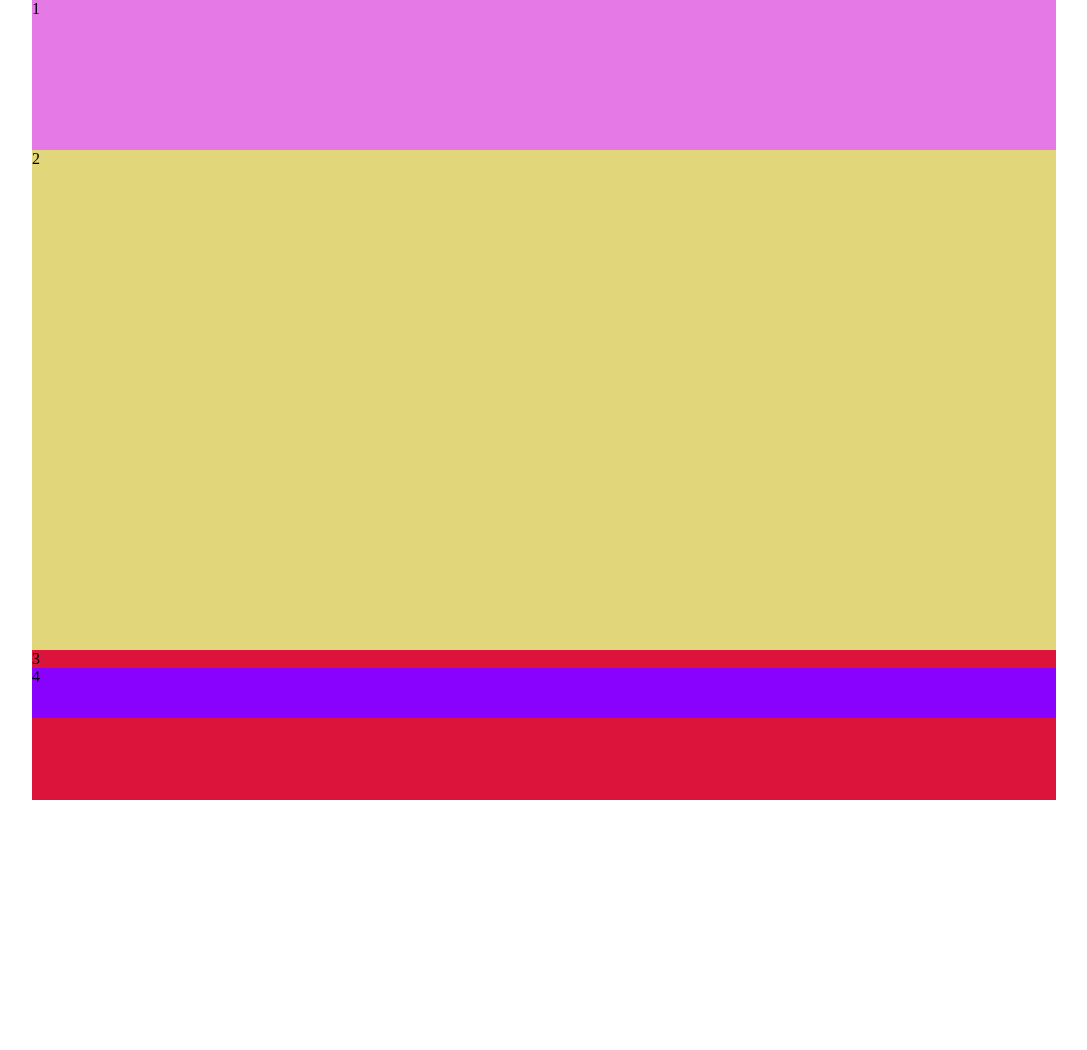
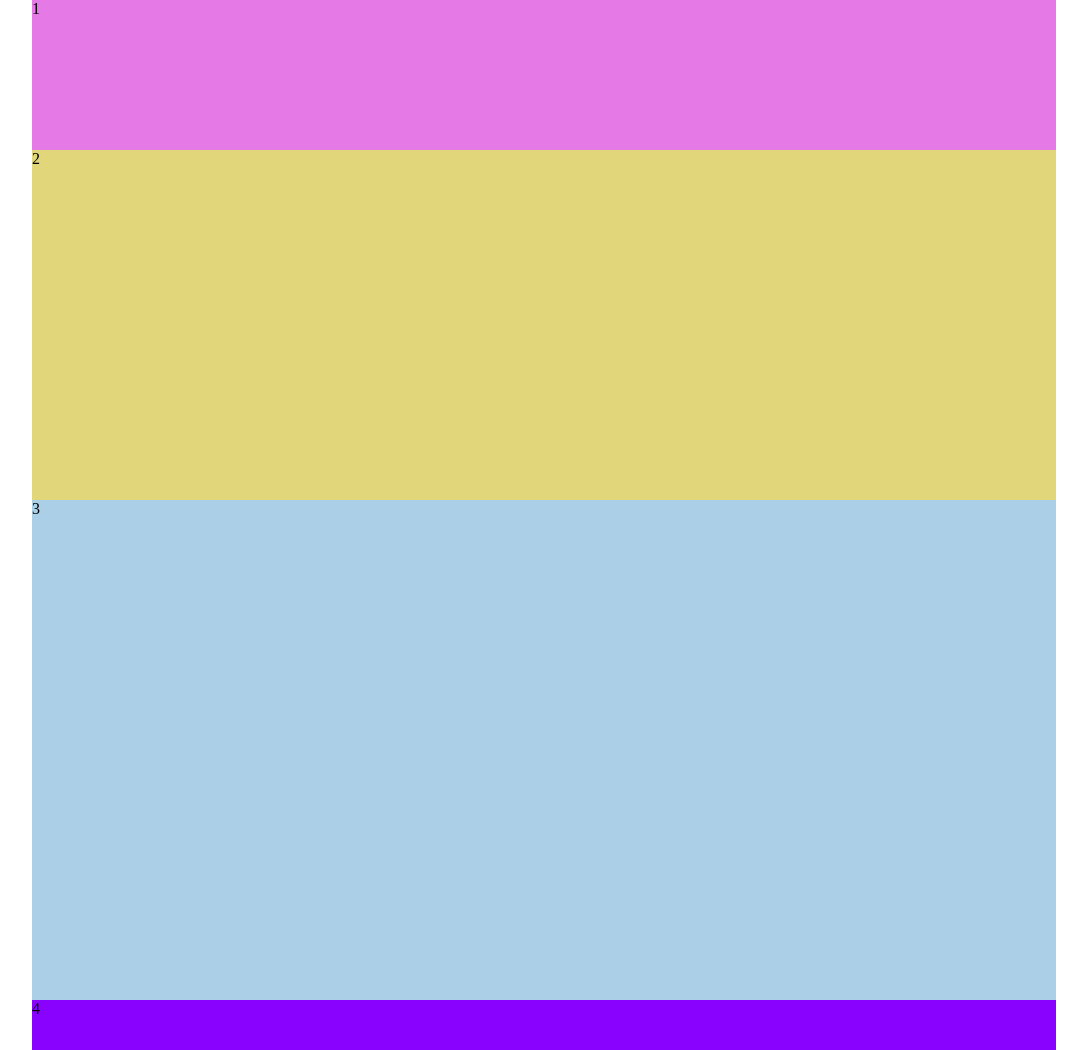
Before and after one commit to lucagaddini/htmlcss-struttura-wp, a plain HTML site: page img/index.html in a window 1280 px wide. Shown: the whole page, without its empty margins (96-1183 px from the left). Before the commit the page ends 800 px from the top, so only its background shows below. Drawn offline with Linux system fonts and the light colour scheme.

Commit message:
{CSS} Added: main style

```diff
--- a/css/style.css
+++ b/css/style.css
@@ -13,7 +13,6 @@
 .container{
   width: 80%;
   margin: auto;
-  height: 800px;
   background-color: crimson;
 }
 
@@ -28,7 +27,12 @@ footer{
   background-color: #8802fe;
 }
 
+main{
+  height: 500px;
+  background-color: #abcfe6;
+}
+
 .banner{
-  height: 500px;
+  height: 350px;
   background-color: #e1d77a;
 }
```
